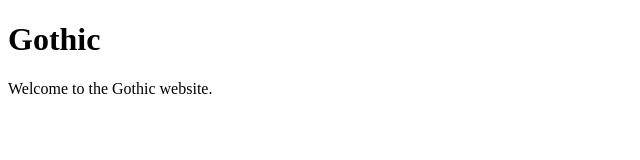
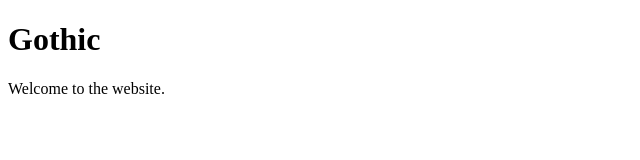
Before and after one commit to leham/my_website-, a plain HTML site: page index.html in a window 1280 px wide. Shown: the full height of the page, 0-640 px from the left. Drawn offline with Linux system fonts and the light colour scheme.

Commit message:
Update index.html

```diff
--- a/index.html
+++ b/index.html
@@ -3,10 +3,10 @@
 <head>
     <meta charset="UTF-8">
     <meta name="viewport" content="width=device-width, initial-scale=1.0">
-    <title>Gothic</title>
+    <title>Hello</title>
 </head>
 <body>
     <h1>Gothic</h1>
-    <p>Welcome to the Gothic website.</p>
+    <p>Welcome to the website.</p>
 </body>
 </html>
```
